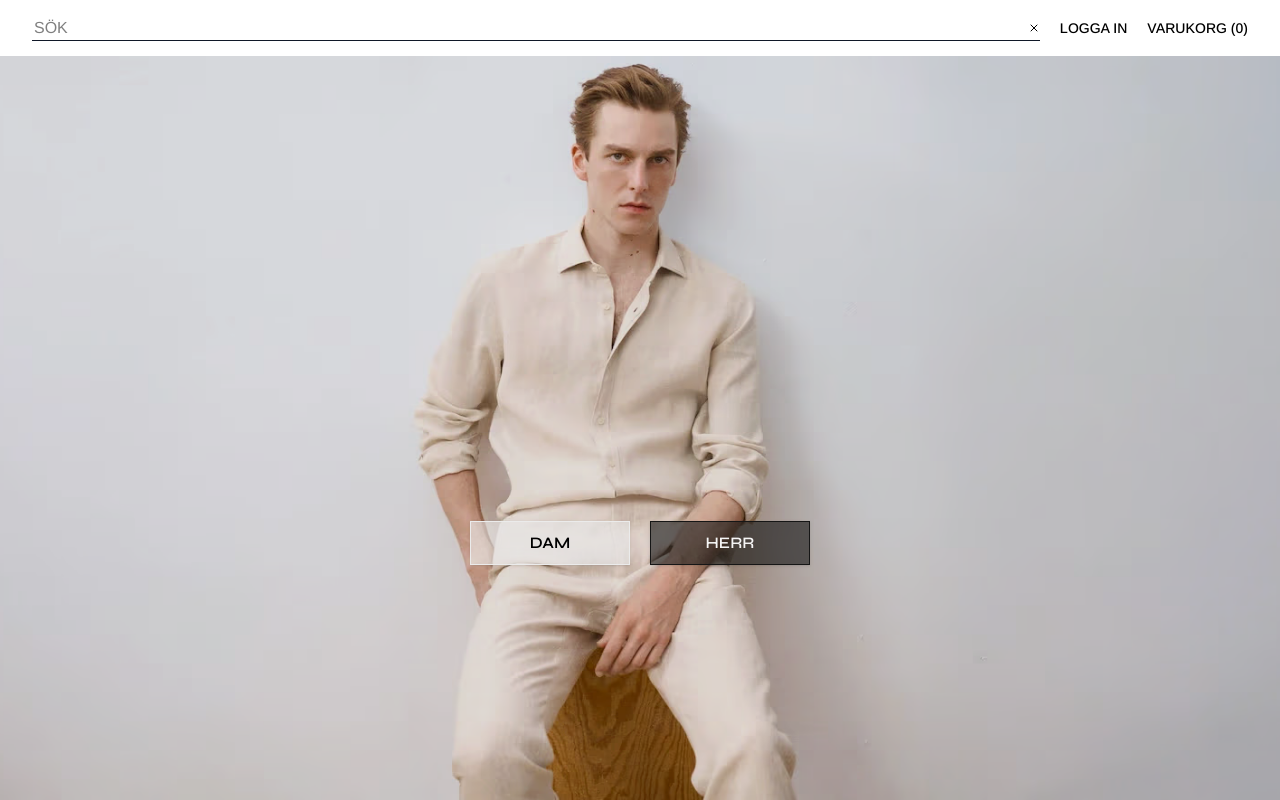
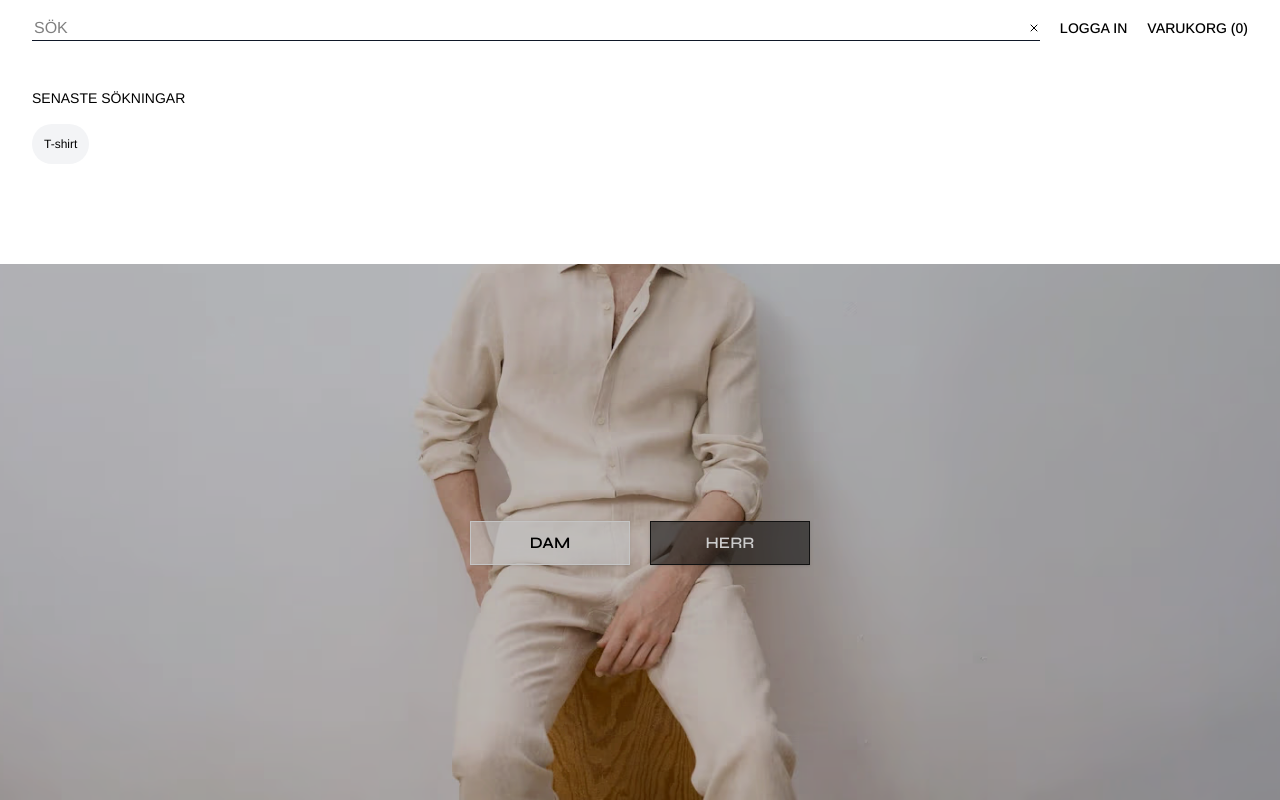
Before and after one commit to NikoLearnsCode/e-commerce_next.js, a Next.js app: page / in a window 1280 px wide. Both pictures are taken after a click on the button "SÖK". Shown: the top 800 px of the page. Built offline with nearby package versions, Linux system fonts and the light colour scheme; no server answers.

Commit message:
initial dropdown for search

```diff
--- a/components/cart/HeaderCartDropdown.tsx
+++ b/components/cart/HeaderCartDropdown.tsx
@@ -11,7 +11,13 @@ import {PiBagSimpleThin} from 'react-icons/pi';
 
 import {MotionCloseX} from '../shared/AnimatedDropdown';
 
-export default function CartDropdown() {
+export default function CartDropdown({
+  setIsSearchExpanded,
+  isSearchExpanded,
+}: {
+  setIsSearchExpanded: (value: boolean) => void;
+  isSearchExpanded: boolean;
+}) {
   const dropdownRef = useRef<HTMLDivElement>(null);
   const cartButtonRef = useRef<HTMLButtonElement>(null);
 
@@ -68,11 +74,16 @@ export default function CartDropdown() {
   }, [isCartOpen]);
 
   return (
-    <div className='relative'>
+    <div className='relative '>
       <button
         ref={cartButtonRef}
         className='relative flex cursor-pointer items-center outline-gray-800  justify-center group'
-        onClick={() => (isCartOpen ? closeCart() : openCart())}
+        onClick={() => {
+          if (isSearchExpanded) {
+            setIsSearchExpanded(false);
+          }
+          isCartOpen ? closeCart() : openCart();
+        }}
         aria-label={`Visa varukorg ${itemCount > 0 ? ` (${itemCount} varor)` : ''}`}
       >
         <PiBagSimpleThin
--- a/components/header/Header.tsx
+++ b/components/header/Header.tsx
@@ -6,14 +6,15 @@ import NavLinks from './NavLinks';
 import SearchBar from './SearchBar';
 import UserButton from './UserButton';
 import HeaderCartDropdown from '@/components/cart/HeaderCartDropdown';
-import {MotionOverlay} from '../shared/AnimatedDropdown';
+import {MotionDropdown, MotionOverlay} from '../shared/AnimatedDropdown';
+import {AnimatePresence} from 'framer-motion';
 
 export default function Header() {
   const [isSearchExpanded, setIsSearchExpanded] = useState(false);
 
   return (
     <>
-      <div className='fixed w-full top-0 z-40 text-black  bg-white'>
+      <div className='fixed w-full top-0 z-30 left-0 right-0  text-black  bg-white'>
         <div className='relative flex justify-between  items-center px-4 sm:px-8 h-14 bg-white gap-8'>
           {!isSearchExpanded && (
             <div className='flex  gap-4 md:gap-0 items-center'>
@@ -25,7 +26,7 @@ export default function Header() {
           )}
 
           <div
-            className={`flex items-center justify-end gap-4 sm:gap-5 ${
+            className={`flex items-center  justify-end gap-4 sm:gap-5 ${
               isSearchExpanded ? 'flex-grow' : ''
             }`}
           >
@@ -34,20 +35,44 @@ export default function Header() {
               setIsExpanded={setIsSearchExpanded}
             />
 
-            <UserButton />
-            <HeaderCartDropdown />
+            <UserButton
+              setIsSearchExpanded={setIsSearchExpanded}
+              isSearchExpanded={isSearchExpanded}
+            />
+            <HeaderCartDropdown
+              setIsSearchExpanded={setIsSearchExpanded}
+              isSearchExpanded={isSearchExpanded}
+            />
           </div>
         </div>
+
+        <AnimatePresence>
+          {isSearchExpanded && (
+            <>
+              <MotionDropdown
+                key='top-menu'
+                position='top'
+                className=' h-full md:h-52 bg-white'
+              >
+                <div className='px-8 py-8'>
+                  <h2 className='text-sm uppercase mb-4'>senaste sökningar</h2>
+                  <button className='bg-gray-100 p-3  text-xs rounded-full'>
+                    T-shirt
+                  </button>
                 </div>
-      {isSearchExpanded && (
+              </MotionDropdown>
+
               <MotionOverlay
                 key='search-overlay'
-          className=' bg-black/20'
+                className='top-14'
                 onClick={() => {
                   setIsSearchExpanded(false);
                 }}
               />
+            </>
           )}
+        </AnimatePresence>
+      </div>
     </>
   );
 }
--- a/components/products/product-grid/FilterBar.tsx
+++ b/components/products/product-grid/FilterBar.tsx
@@ -21,11 +21,11 @@ export default function FilterBar({
         className='flex items-center gap-2  hover:text-gray-700 transition-colors cursor-pointer'
       >
         <span
-          className={`font-medium text-sm sm:text-[15px]  uppercase group ${hasActiveFilters ? 'text-black' : ''}`}
+          className={`font-medium text-sm sm:text-[15px] uppercase group ${hasActiveFilters ? 'text-black' : ''}`}
         >
           Filtrera och ordna{' '}
           {hasActiveFilters && (
-            <span className='inline-flex font-arimo items-center font-medium text-base text-black '>
+            <span className='inline-flex  font-arimo items-center text-black '>
               ({activeFilterCount})
             </span>
           )}
--- a/components/products/product-grid/FilterPanel.tsx
+++ b/components/products/product-grid/FilterPanel.tsx
@@ -58,7 +58,7 @@ export default function FilterPanel({
           : '';
 
   return (
-    <AnimatePresence mode='wait'>
+    <AnimatePresence >
       {isOpen && (
         <>
           <MotionDropdown
@@ -155,7 +155,7 @@ export default function FilterPanel({
                   >
                     <Accordion.Trigger>
                       <div className='flex flex-col'>
-                        <span className='text-sm sm:text-base'>
+                        <span className='text-sm relative sm:text-base'>
                           Sortera efter
                         </span>
                         {sortOrder && (
@@ -199,6 +199,7 @@ export default function FilterPanel({
                 <Button
                   variant='default'
                   className='w-full'
+                  disabled={!hasActiveFilters}
                   onClick={onApplyFilters}
                 >
                   Visa artiklar
--- a/components/shared/Accordion.tsx
+++ b/components/shared/Accordion.tsx
@@ -175,7 +175,7 @@ function AccordionTrigger({
       aria-controls={contentId}
       tabIndex={0}
       className={twMerge(
-        'flex w-full justify-between items-center py-3 cursor-pointer',
+        'flex w-full justify-between py-3 cursor-pointer',
         className
       )}
       onClick={() => toggleValue(value)}
@@ -186,7 +186,7 @@ function AccordionTrigger({
       {children}
       {showChevron && (
         <ChevronDown
-          className={`transition-transform duration-300 mr-2  ${
+          className={` transition-transform duration-300 mr-1  ${
             isOpen ? 'rotate-180' : ''
           }`}
           size={22}
--- a/components/shared/AnimatedDropdown.tsx
+++ b/components/shared/AnimatedDropdown.tsx
@@ -40,7 +40,7 @@ interface MotionDropdownProps {
   className?: string;
   id?: string;
   isMobile?: boolean;
-  position?: 'left' | 'right';
+  position?: 'left' | 'right' | 'top';
 }
 
 export const MotionDropdown = ({
@@ -51,6 +51,7 @@ export const MotionDropdown = ({
   id = 'dropdown',
   position = 'left',
 }: MotionDropdownProps) => {
+
   const leftVariants: Variants = {
     hidden: {x: -100, opacity: 0, width: 0},
     visible: {
@@ -66,6 +67,8 @@ export const MotionDropdown = ({
     },
     exit: {x: -100, opacity: 0, width: 0, transition: {duration: 0.2}},
   };
+
+
   const rightVariants: Variants = {
     hidden: {x: 100, opacity: 0, width: 0},
     visible: {
@@ -82,17 +85,72 @@ export const MotionDropdown = ({
     exit: {x: 100, opacity: 0, width: 0, transition: {duration: 0.2}},
   };
 
-  const dropdownVariants = position === 'left' ? leftVariants : rightVariants;
-  const positionClass = position === 'left' ? 'left-0' : 'right-0';
+
+  const topVariants: Variants = {
+
+    hidden: {
+      clipPath: 'inset(0% 0% 100% 0%)',
+      opacity: 0,
+    },
+
+    visible: {
+      clipPath: 'inset(0% 0% 0% 0%)',
+      opacity: 1,
+      transition: {
+        type: 'tween',
+        ease: 'easeOut',
+        duration: 0.2,
+      },
+    },
+
+    exit: {
+      clipPath: 'inset(0% 0% 100% 0%)',
+      opacity: 0,
+      transition: {
+        type: 'tween',
+        ease: 'easeIn',
+        duration: 0.1,
+      },
+    },
+  };
+
+  // Funktion för att dynamiskt välja animationsvarianter baserat på 'position'-prop.
+  const getVariants = () => {
+    switch (position) {
+      case 'left':
+        return leftVariants;
+      case 'right':
+        return rightVariants;
+      case 'top':
+        return topVariants;
+      default:
+
+        return leftVariants;
+    }
+  };
+
+  // funktion för att dynamiskt välja CSS-klasser för position och storlek.
+  const getPositionClasses = () => {
+    switch (position) {
+      case 'left':
+        return `left-0 top-0 h-full ${isMobile ? 'w-full' : ''}`;
+      case 'right':
+        return `right-0 top-0 h-full`;
+      case 'top':
+        return 'w-full';
+      default:
+        return 'left-0 top-0 h-full';
+    }
+  };
 
   return (
     <motion.div
-      className={`fixed ${positionClass} top-0 h-full bg-white z-40 shadow-md ${className} ${isMobile ? 'w-full' : ''}`}
+      className={`fixed ${getPositionClasses()} bg-white z-40 shadow-md ${className}`}
+      variants={getVariants()}
       initial='hidden'
       animate='visible'
       exit='exit'
       key={id}
-      variants={dropdownVariants}
       onMouseLeave={onMouseLeave}
     >
       {children}
```
Also changed, not shown: components/header/UserButton.tsx (+21 -3 lines), 1 other file (tests, documents, lock files or other folders). Lines whose indentation alone changed are shown as unchanged.
